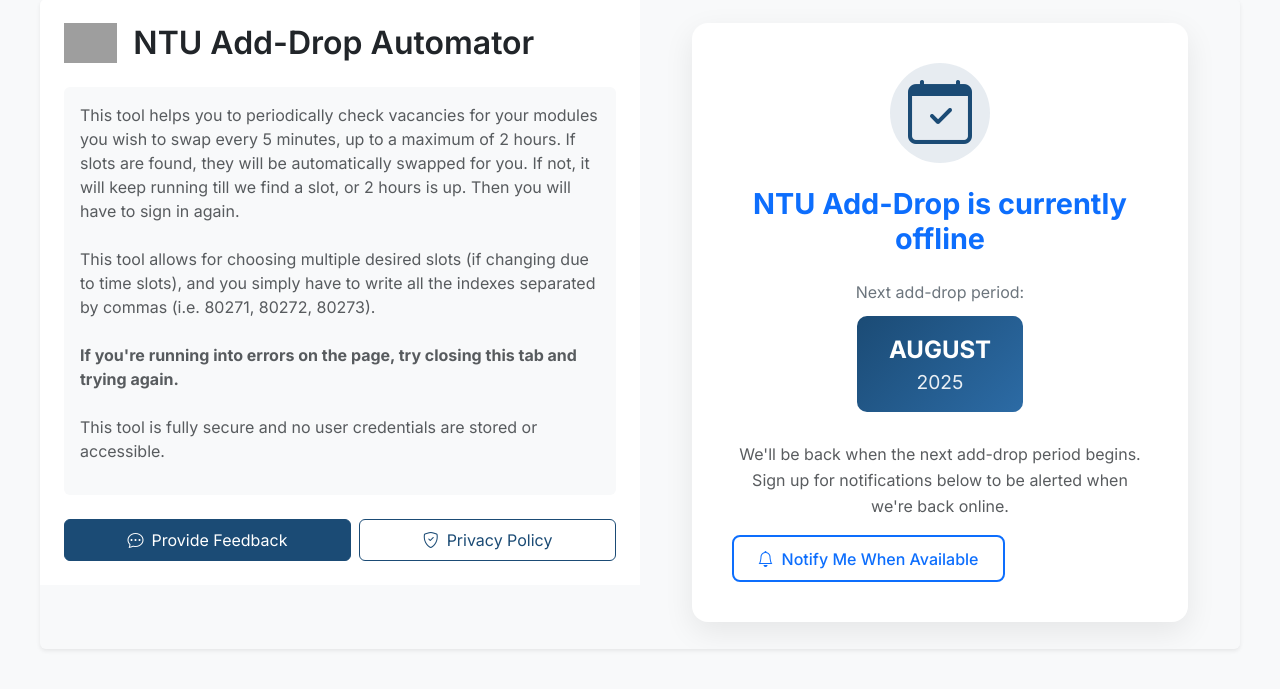
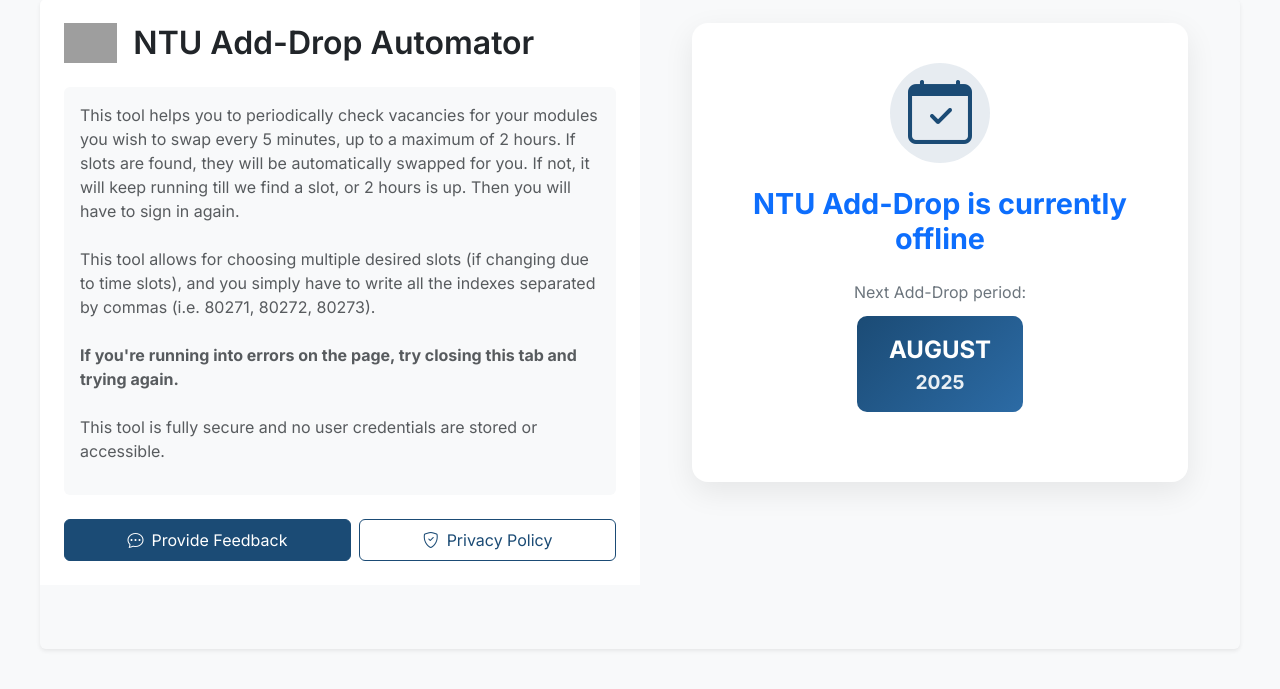
Before and after one commit to josshhz11/ntu-add-drop-automator, a FastAPI app: page / in a window 1280 px wide. Shown: the part 76-765 px from the top of the page. Run offline with FastAPI, Linux system fonts and the light colour scheme; some libraries are stand-ins or nearby versions; grey boxes are pictures that could not be loaded.

Commit message:
updated offline.html with no buttons

```diff
--- a/static/css/styles.css
+++ b/static/css/styles.css
@@ -366,6 +366,7 @@
 
 .date-badge .year {
     font-size: 1.2rem;
+    font-weight: 700;
     opacity: 0.9;
 }
 
--- a/templates/offline.html
+++ b/templates/offline.html
@@ -74,37 +74,15 @@
                         </div>
                         <h3 class="text-primary">NTU Add-Drop is currently offline</h3>
                         <div class="countdown-container mt-4">
-                            <p class="countdown-text">Next add-drop period:</p>
+                            <p class="countdown-text">Next Add-Drop period:</p>
                             <div class="date-badge">
                                 <span class="month">{{ eligible_month }}</span>
                                 <span class="year">{{ eligible_year }}</span>
                             </div>
                         </div>
-                        <p class="mt-4 text-muted">We'll be back when the next add-drop period begins. Sign up for notifications below to be alerted when we're back online.</p>
-                        <button class="btn btn-outline-primary mt-3" onclick="subscribeToNotifications()">
-                            <i class="bi bi-bell me-2"></i>Notify Me When Available
-                        </button>
                     </div>
                 </div>
             </div>
-
-            <!-- Add this script at the end of the body tag -->
-            <script>
-                function subscribeToNotifications() {
-                    // Get email from prompt
-                    const email = prompt("Please enter your email to receive notifications:");
-
-                    if (email && /^\S+@\S+\.\S+$/.test(email)) {
-                        // Here you would typically send this to your backend
-                        alert("Thank you! We'll notify you when Add/Drop becomes available.");
-
-                        // You could implement actual subscription functionality here
-                        // For now this is just a UI demonstration
-                    } else if (email) {
-                        alert("Please enter a valid email address.");
-                    }
-                }
-            </script>
         </div>
     </div>
 
```
